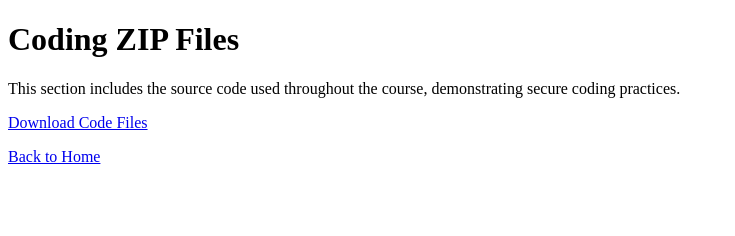
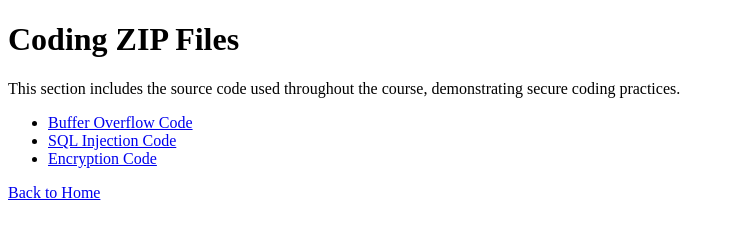
Before and after one commit to Alex-Black0/cs-405-secure-coding-portfolio, a plain HTML site: page code.html in a window 1280 px wide. Shown: the whole page, without its empty margins (0-735 px from the left). Drawn offline with Linux system fonts and the light colour scheme.

Commit message:
Add links to code files for buffer overflow and SQL injection

```diff
--- a/code.html
+++ b/code.html
@@ -9,7 +9,11 @@
 
 <p>This section includes the source code used throughout the course, demonstrating secure coding practices.</p>
 
-<p><a href="PUT_YOUR_ZIP_LINK_HERE">Download Code Files</a></p>
+<ul>
+    <li><a href="CS%20405%20M2%20BufferOverflow%20code%20files.zip">Buffer Overflow Code</a></li>
+    <li><a href="CS%20405%20M2%20SQLInjection%20code%20files.zip">SQL Injection Code</a></li>
+    <li><a href="CS%20405%20M5%20Encryption.zip">Encryption Code</a></li>
+</ul>
 
 <p><a href="index.html">Back to Home</a></p>
 
```
